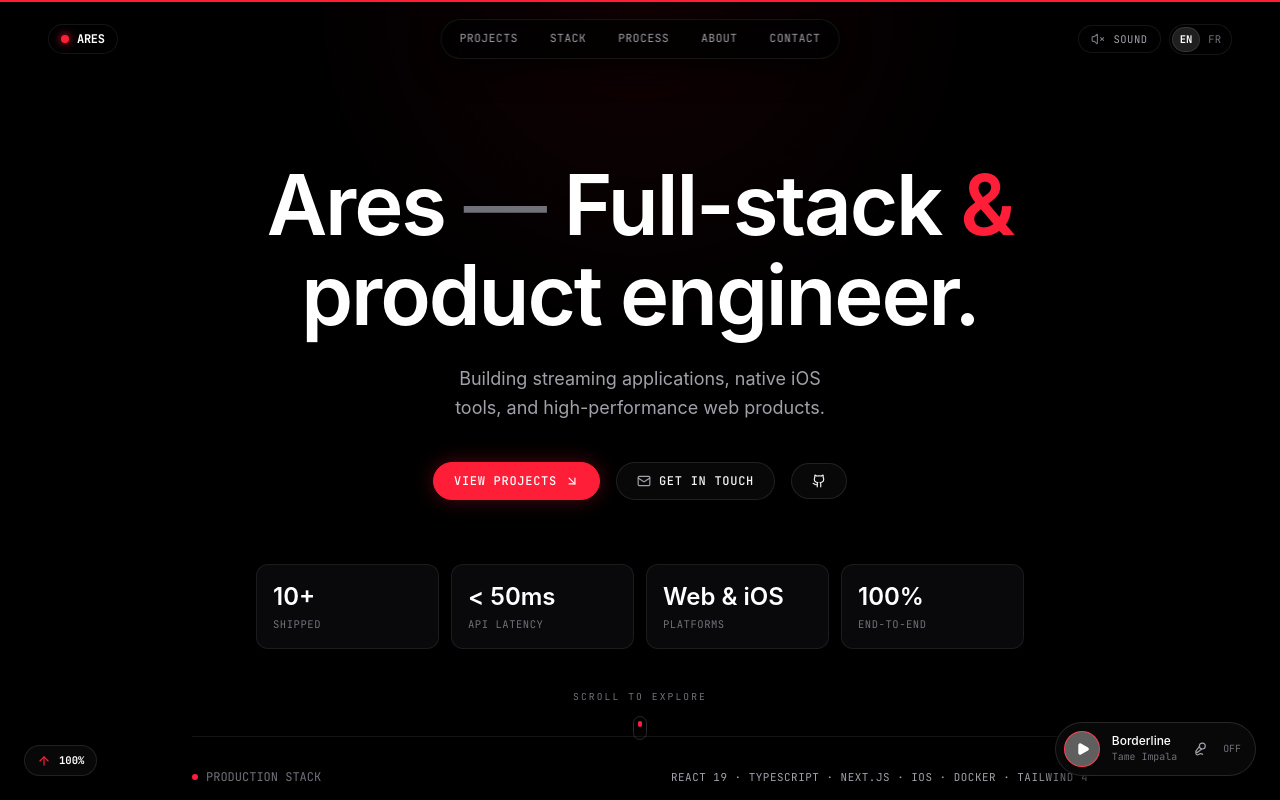
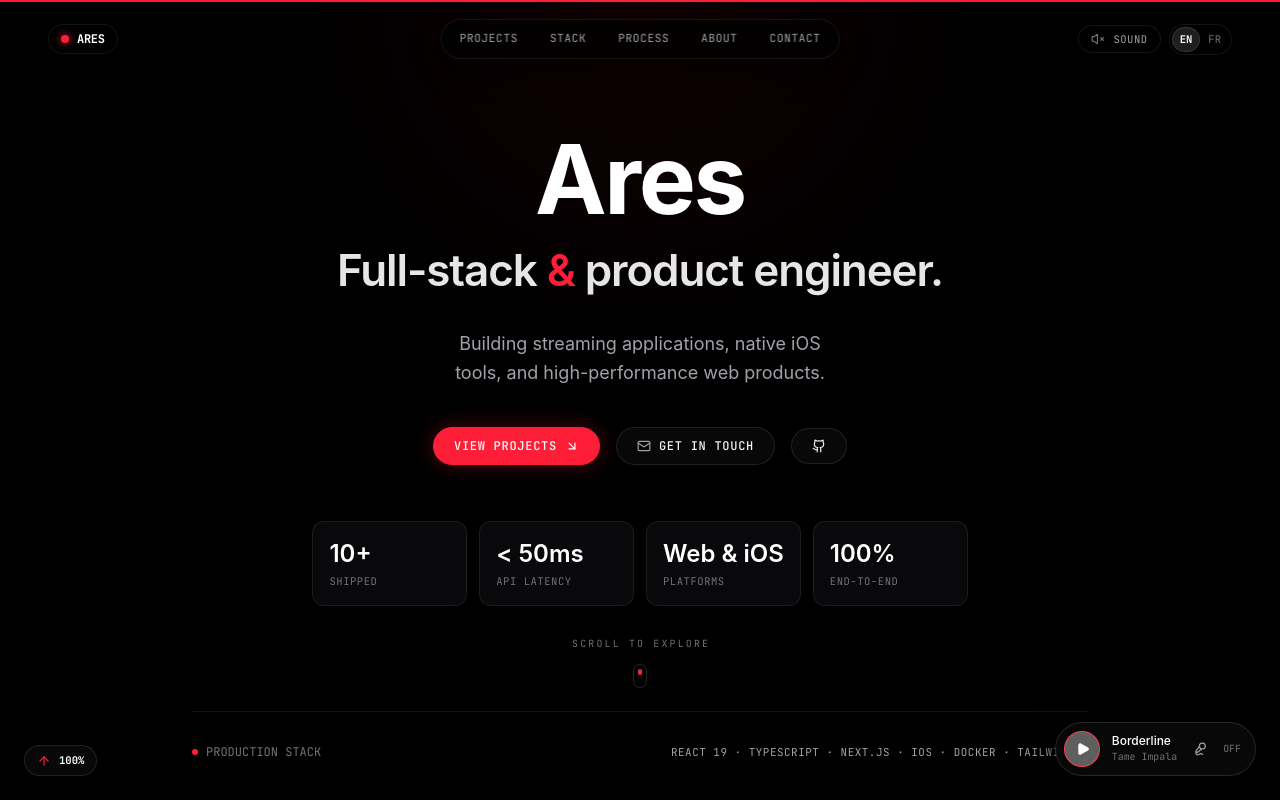
Before and after one commit to Apnkk/portfolio, a React (Vite) app: page / in a window 1280 px wide. Shown: the top 800 px of the page. Built offline with nearby package versions, Linux system fonts and the light colour scheme; grey boxes are pictures that could not be loaded; a web font is replaced by a local one.

Commit message:
feat(hero): center Ares title prominently and balance scroll-to-explore indicator alignment

```diff
--- a/src/components/Hero.tsx
+++ b/src/components/Hero.tsx
@@ -49,7 +49,7 @@ export const Hero = () => {
     <section
       ref={heroRef}
       id="hero"
-      className="relative min-h-[92vh] sm:min-h-screen flex flex-col justify-between pt-32 sm:pt-40 pb-12 px-5 sm:px-10 lg:px-16 text-center bg-black overflow-hidden"
+      className="relative min-h-[92vh] sm:min-h-screen flex flex-col justify-between pt-28 sm:pt-32 pb-8 sm:pb-10 px-5 sm:px-10 lg:px-16 text-center bg-black overflow-hidden"
       aria-label="Introduction"
     >
       {/* Subtle top spotlight (Linear / Vercel style) */}
@@ -69,21 +69,25 @@ export const Hero = () => {
         animate="visible"
         className="relative z-10 max-w-4xl mx-auto my-auto flex flex-col items-center"
       >
-
-        {/* Hero Title */}
+        {/* Hero Title - Ares Prominently Centered */}
         <motion.h1
           variants={itemVariants}
-          className="font-display font-semibold text-[clamp(2.4rem,6.5vw,5.2rem)] text-white tracking-tight leading-[1.08] text-balance mb-6"
+          className="font-display text-center mb-6 sm:mb-8"
         >
+          <span className="block font-bold text-[clamp(3.4rem,8.5vw,6rem)] text-white tracking-tight leading-[1.02] mb-3 sm:mb-4">
+            Ares
+          </span>
+          <span className="block font-semibold text-[clamp(1.5rem,3.8vw,2.75rem)] text-white/90 tracking-tight leading-[1.18] max-w-3xl mx-auto text-balance">
             {language === 'fr' ? (
               <>
-              Ares <span className="text-[#71717a] font-normal">—</span> Développeur full-stack <span className="text-[#ff1e38]">&amp;</span> créateur de produits.
+                Développeur full-stack <span className="text-[#ff1e38]">&amp;</span> créateur de produits.
               </>
             ) : (
               <>
-              Ares <span className="text-[#71717a] font-normal">—</span> Full-stack <span className="text-[#ff1e38]">&amp;</span> product engineer.
+                Full-stack <span className="text-[#ff1e38]">&amp;</span> product engineer.
               </>
             )}
+          </span>
         </motion.h1>
 
         {/* Value Proposition Statement - Concise */}
@@ -99,7 +103,7 @@ export const Hero = () => {
         {/* Action Buttons with Magnetic cursor pull & spring taps */}
         <motion.div
           variants={itemVariants}
-          className="flex flex-wrap items-center justify-center gap-3 sm:gap-4 mb-14 sm:mb-16"
+          className="flex flex-wrap items-center justify-center gap-3 sm:gap-4 mb-12 sm:mb-14"
         >
           <MagneticButton>
             <motion.a
@@ -182,27 +186,31 @@ export const Hero = () => {
             </motion.div>
           ))}
         </motion.div>
+      </motion.div>
 
-        {/* Subtle Web Design Flow Scroll Indicator */}
-        <motion.div
+      {/* Subtle Web Design Flow Scroll Indicator - Perfectly Centered in Space */}
+      <motion.a
+        href="#work"
         variants={itemVariants}
-          className="mt-8 sm:mt-10 flex flex-col items-center gap-2 text-[#71717a] select-none"
+        initial="hidden"
+        animate="visible"
+        className="relative z-10 w-full flex flex-col items-center justify-center gap-2 text-[#71717a] hover:text-white transition-colors cursor-pointer select-none my-auto py-4 sm:py-6 group"
+        aria-label={language === 'fr' ? 'Défiler vers les projets' : 'Scroll to explore'}
       >
-          <span className="font-mono text-[0.6rem] tracking-[0.22em] uppercase">
+        <span className="font-mono text-[0.62rem] tracking-[0.22em] pl-[0.22em] uppercase group-hover:text-[#a1a1aa] transition-colors">
           {language === 'fr' ? 'DÉFILER VERS LE BAS' : 'SCROLL TO EXPLORE'}
         </span>
         <motion.div
           animate={{ y: [0, 4, 0] }}
           transition={{ repeat: Infinity, duration: 2, ease: 'easeInOut' }}
-            className="w-3.5 h-6 rounded-full border border-white/[0.15] flex items-start justify-center p-1"
+          className="w-3.5 h-6 rounded-full border border-white/[0.15] group-hover:border-[#ff1e38]/50 flex items-start justify-center p-1 transition-colors"
         >
           <div className="w-1 h-1.5 rounded-full bg-[#ff1e38]" />
         </motion.div>
-        </motion.div>
-      </motion.div>
+      </motion.a>
 
       {/* Hero Bottom Meta Strip */}
-      <div className="relative z-10 w-full max-w-4xl mx-auto pt-8 border-t border-white/[0.08] flex flex-col sm:flex-row items-center justify-between gap-3 text-xs font-mono text-[#71717a]">
+      <div className="relative z-10 w-full max-w-4xl mx-auto pt-6 sm:pt-8 border-t border-white/[0.08] flex flex-col sm:flex-row items-center justify-between gap-3 text-xs font-mono text-[#71717a]">
         <div className="flex items-center gap-2">
           <span className="w-1.5 h-1.5 rounded-full bg-[#ff1e38]" />
           <span>PRODUCTION STACK</span>
```
Lines whose indentation alone changed are shown as unchanged.
